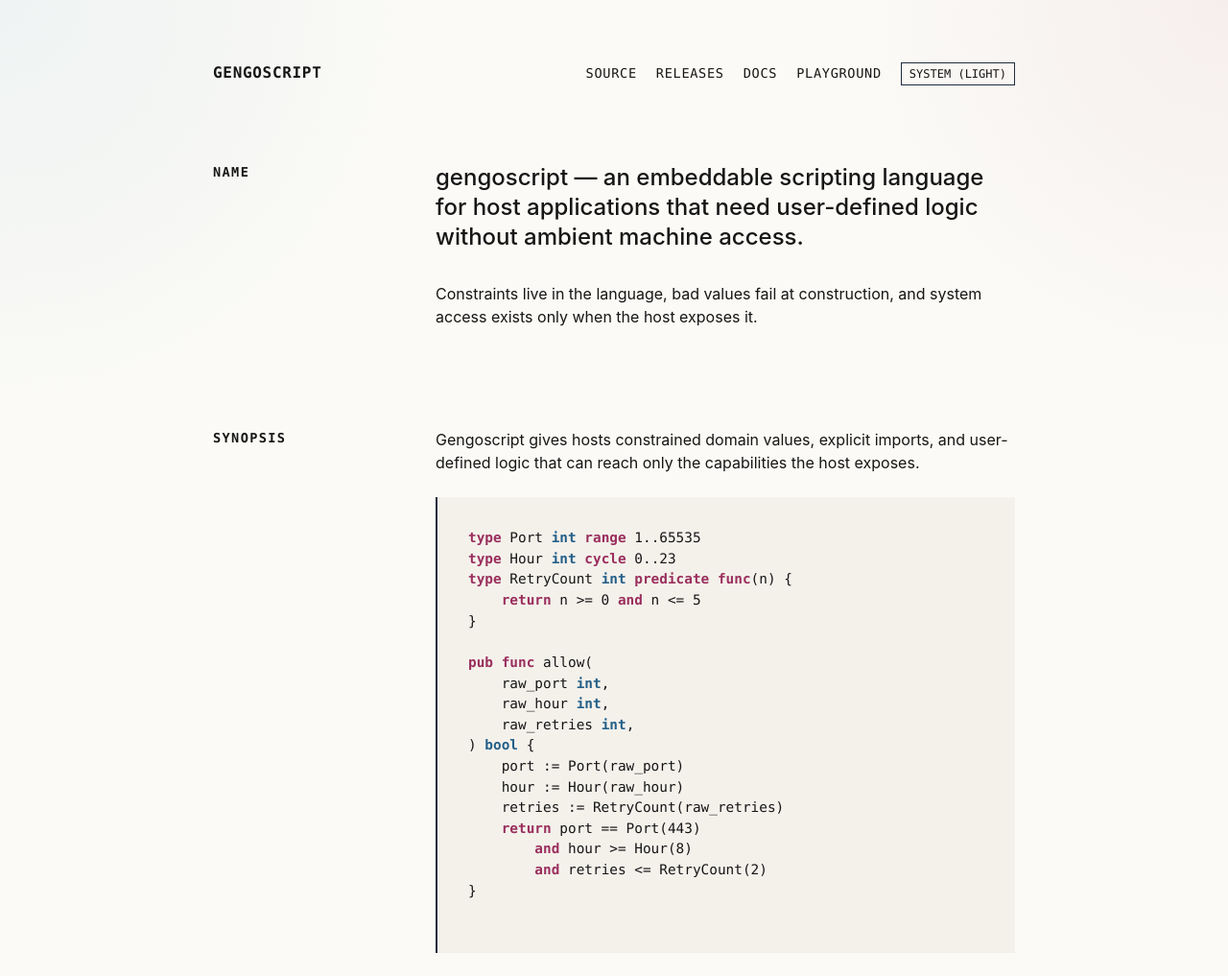
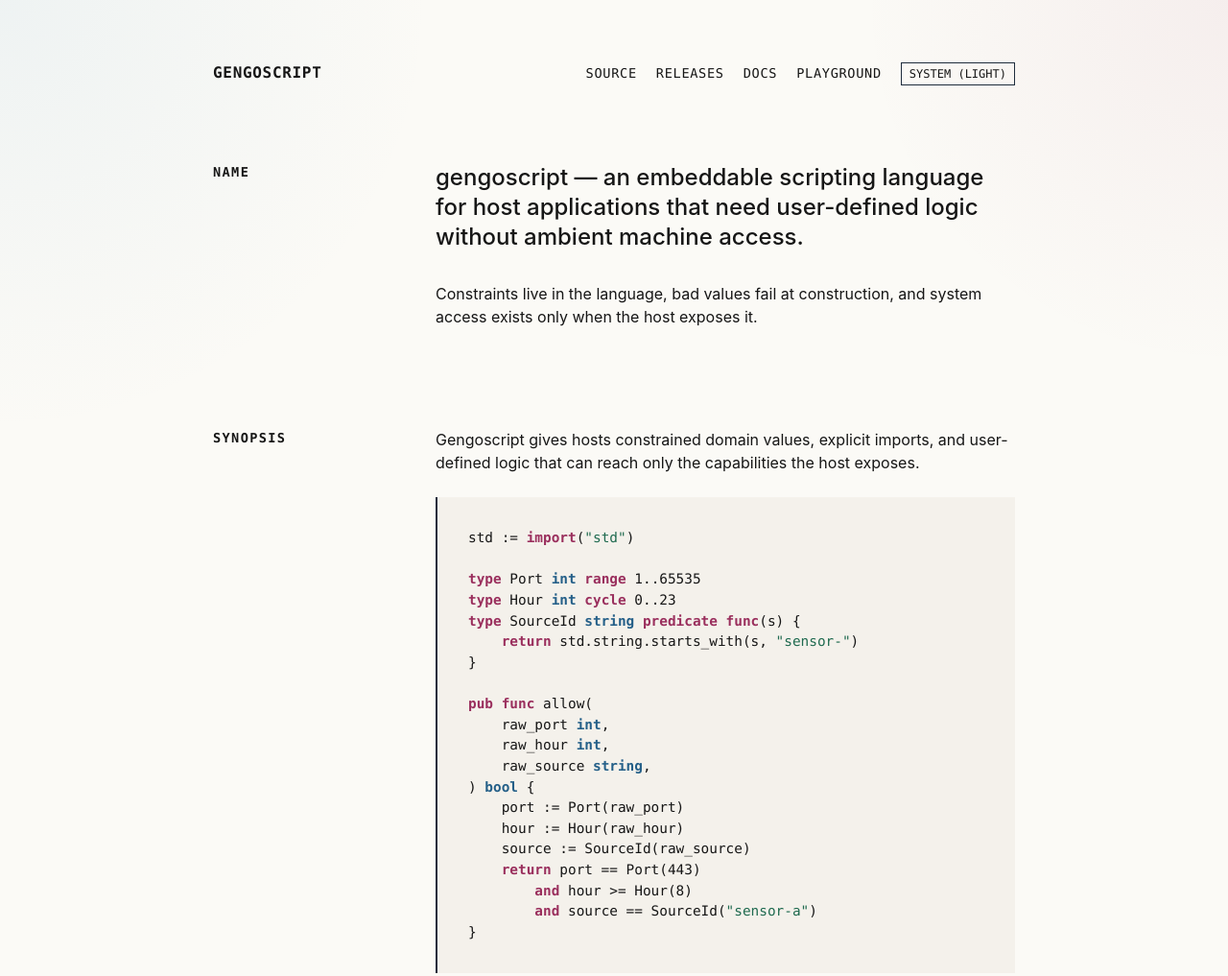
Before and after one commit to gengoscript/gengo-website, a plain HTML site: page index.html in a window 1280 px wide. Shown: the top 1017 px of the page at 96% size. Drawn offline with Linux system fonts and the light colour scheme.

Commit message:
Polish website synopsis example

```diff
--- a/index.html
+++ b/index.html
@@ -392,25 +392,26 @@
             <div class="section-label">Synopsis</div>
             <div class="section-content">
                 <p>Gengoscript gives hosts constrained domain values, explicit imports, and user-defined logic that can reach only the capabilities the host exposes.</p>
-                <pre><code><span class="k">type</span> Port <span class="t">int</span> <span class="k">range</span> 1..65535
+                <pre><code>std := <span class="k">import</span>(<span class="s">"std"</span>)
+
+<span class="k">type</span> Port <span class="t">int</span> <span class="k">range</span> 1..65535
 <span class="k">type</span> Hour <span class="t">int</span> <span class="k">cycle</span> 0..23
-<span class="k">type</span> RetryCount <span class="t">int</span> <span class="k">predicate</span> <span class="k">func</span>(n) {
-    <span class="k">return</span> n >= 0 <span class="k">and</span> n <= 5
+<span class="k">type</span> SourceId <span class="t">string</span> <span class="k">predicate</span> <span class="k">func</span>(s) {
+    <span class="k">return</span> std.string.starts_with(s, <span class="s">"sensor-"</span>)
 }
 
 <span class="k">pub func</span> allow(
     raw_port <span class="t">int</span>,
     raw_hour <span class="t">int</span>,
-    raw_retries <span class="t">int</span>,
+    raw_source <span class="t">string</span>,
 ) <span class="t">bool</span> {
     port := Port(raw_port)
     hour := Hour(raw_hour)
-    retries := RetryCount(raw_retries)
+    source := SourceId(raw_source)
     <span class="k">return</span> port == Port(443)
         <span class="k">and</span> hour >= Hour(8)
-        <span class="k">and</span> retries <= RetryCount(2)
-}
-                </code></pre>
+        <span class="k">and</span> source == SourceId(<span class="s">"sensor-a"</span>)
+}</code></pre>
                 <div class="examples-grid">
                     <div class="example-card">
                         <h3>Domain Rules</h3>
```
